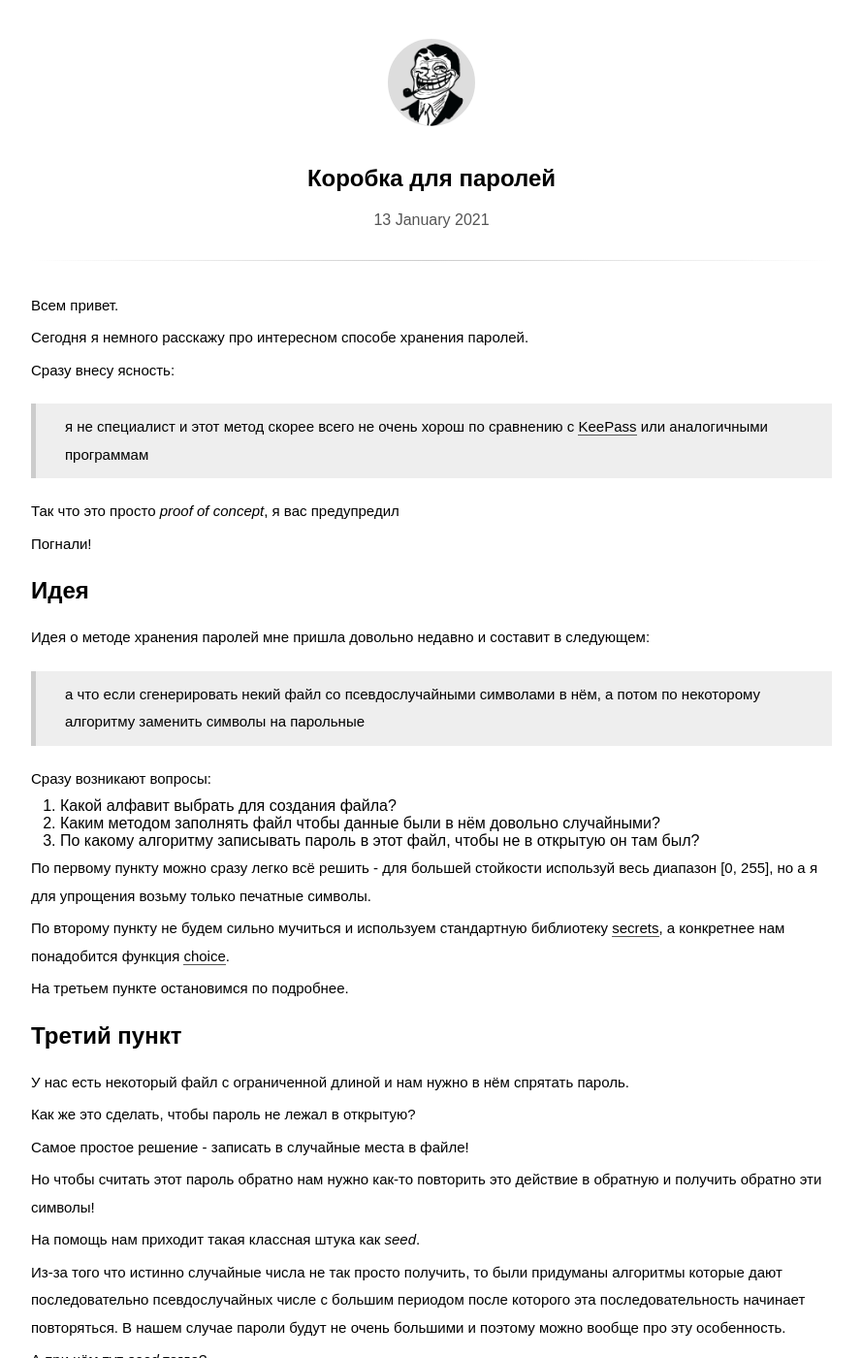
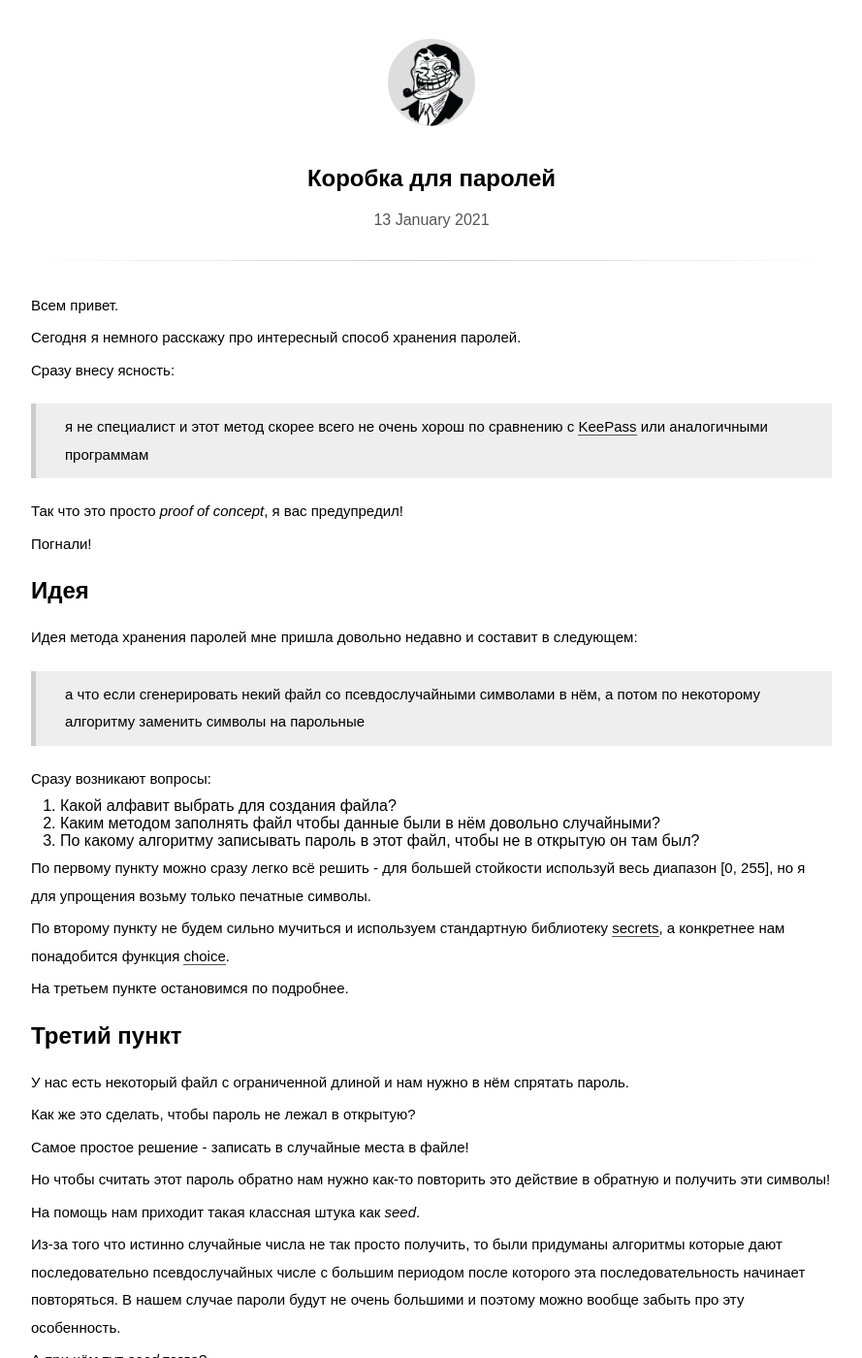
Before and after one commit to FreeCX/freecx.github.io, a Jekyll site: the page built from _posts/2021-01-13-password-box.markdown, in a window 1280 px wide and 1400 px high. Shown: the whole window at 97% size, without its empty margins (195-1084 px from the left). Built offline with Jekyll 4.4.1, drawn with Linux system fonts in a browser that asks for light colours; some web fonts are replaced; some of the changed text lies outside the part shown.

Commit message:
fix typos

```diff
--- a/_posts/2021-01-13-password-box.markdown
+++ b/_posts/2021-01-13-password-box.markdown
@@ -5,17 +5,17 @@ layout: post
 
 Всем привет.
 
-Сегодня я немного расскажу про интересном способе хранения паролей.
+Сегодня я немного расскажу про интересный способ хранения паролей.
 
 Сразу внесу ясность:
 > я не специалист и этот метод скорее всего не очень хорош по сравнению с [KeePass][1] или аналогичными программам
 
-Так что это просто *proof of concept*, я вас предупредил
+Так что это просто *proof of concept*, я вас предупредил!
 
 Погнали!
 
 # Идея
-Идея о методе хранения паролей мне пришла довольно недавно и составит в следующем:
+Идея метода хранения паролей мне пришла довольно недавно и составит в следующем:
 > а что если сгенерировать некий файл со псевдослучайными символами в нём, а потом по некоторому алгоритму заменить символы на парольные
 
 Сразу возникают вопросы:
@@ -23,7 +23,7 @@ layout: post
 2. Каким методом заполнять файл чтобы данные были в нём довольно случайными?
 3. По какому алгоритму записывать пароль в этот файл, чтобы не в открытую он там был?
 
-По первому пункту можно сразу легко всё решить - для большей стойкости используй весь диапазон [0, 255], но а я для упрощения возьму только печатные символы.
+По первому пункту можно сразу легко всё решить - для большей стойкости используй весь диапазон [0, 255], но я для упрощения возьму только печатные символы.
 
 По второму пункту не будем сильно мучиться и используем стандартную библиотеку [secrets][2], а конкретнее нам понадобится функция [choice][3].
 
@@ -36,11 +36,11 @@ layout: post
 
 Самое простое решение - записать в случайные места в файле!
 
-Но чтобы считать этот пароль обратно нам нужно как-то повторить это действие в обратную и получить обратно эти символы!
+Но чтобы считать этот пароль обратно нам нужно как-то повторить это действие в обратную и получить эти символы!
 
 На помощь нам приходит такая классная штука как *seed*.
 
-Из-за того что истинно случайные числа не так просто получить, то были придуманы алгоритмы которые дают последовательно псевдослучайных числе с большим периодом после которого эта последовательность начинает повторяться. В нашем случае пароли будут не очень большими и поэтому можно вообще про эту особенность.
+Из-за того что истинно случайные числа не так просто получить, то были придуманы алгоритмы которые дают последовательно псевдослучайных числе с большим периодом после которого эта последовательность начинает повторяться. В нашем случае пароли будут не очень большими и поэтому можно вообще забыть про эту особенность.
 
 А при чём тут *seed* тогда?
 
@@ -72,7 +72,7 @@ def generate(args):
     with args.box.open('w') as f:
         # генерируем последовательность по заданному алфавиту длиной args.length
         box = [secrets.choice(args.alphabet) for _ in range(args.length)]
-        # и пишем в коробку
+        # и пишем в 'коробку'
         f.write(''.join(box))
         print(f'> Box `{args.box.name}` created')
 
@@ -85,7 +85,7 @@ def read(args):
     args.seed   -- зерно для функции random.seed
     args.length -- длина пароля
     """
-    # считаем всю коробку в переменную
+    # считаем всю 'коробку' в переменную
     alphabet = args.box.open().read()
     # установим начальное значение для генератора
     random.seed(args.seed)
```
